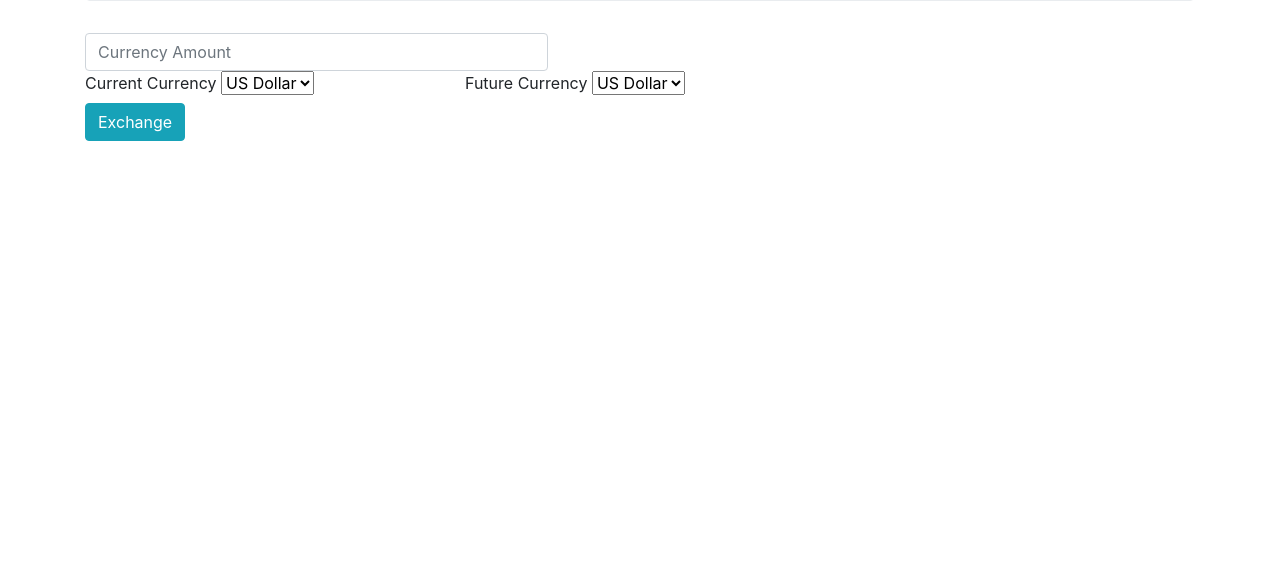
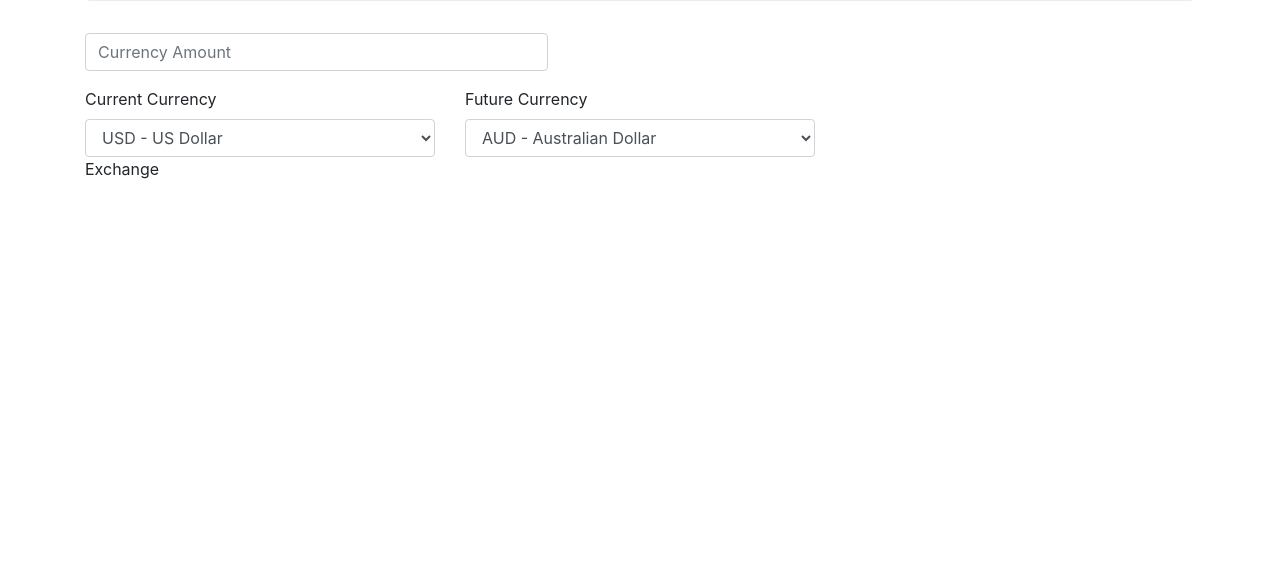
Before and after one commit to mmanchee/Exchange, a website built with webpack: page src/index.html in a window 1280 px wide. Shown: the part 229-800 px from the top of the page. Built offline with nearby package versions, Linux system fonts and the light colour scheme.

Commit message:
add drop dowan menu for some currencies

```diff
--- a/src/index.html
+++ b/src/index.html
@@ -13,23 +13,44 @@
       <div class="">
         <input type="text" class="form-control col-5" id="input-curr" placeholder="Currency Amount">
       </div>
-      <div class="row">
+      <div class="row mt-3">
         <div class="col-4">
           <label for="input-from" class="">Current Currency</label>
-          <select class="" id="input-from">
-            <option value="USD">US Dollar</option>
-            <option value=""></option>
+          <select class="form-control" id="input-from">
+            <option value="USD">USD - US Dollar</option>
+            <option value="AUD">AUD - Australian Dollar</option>
+            <option value="CAD">CAD - Canadian Dollar</option>
+            <option value="CHF">CHF - Swiss Franc</option>
+            <option value="EUR">EUR - Euro</option>
+            <option value="GBP">GBP - British Pound</option>
+            <option value="INR">INR - Indian Rupee</option>
+            <option value="JPY">JPY - Japanese Yen</option>
+            <option value="KRW">KRW - South Korean Won</option>
+            <option value="RUB">RUB - Russian Ruble</option>
+            <option value="SGD">SGD - Singapore Dollar</option>
+            <option value="TWD">TWD - Taiwan New Dollar</option>
           </select>
         </div>
         <div class="col-4">
           <label for="input-to" class="">Future Currency</label>
-          <select class="" id="input-to">
-            <option value="USD">US Dollar</option>
-            <option value=""></option>
+          <select class="form-control" id="input-from">
+            <option value="AUD">AUD - Australian Dollar</option>
+            <option value="CAD">CAD - Canadian Dollar</option>
+            <option value="CHF">CHF - Swiss Franc</option>
+            <option value="EUR">EUR - Euro</option>
+            <option value="GBP">GBP - British Pound</option>
+            <option value="INR">INR - Indian Rupee</option>
+            <option value="JPY">JPY - Japanese Yen</option>
+            <option value="KRW">KRW - South Korean Won</option>
+            <option value="RUB">RUB - Russian Ruble</option>
+            <option value="SGD">SGD - Singapore Dollar</option>
+            <option value="TWD">TWD - Taiwan New Dollar</option>
+            <option value="USD">USD - US Dollar</option>
           </select>
         </div>
       </div>
-      <button type="button" id="form-input" class="btn btn-info">Exchange</button>
+      <div class
+      <button type="button" id="form-input" class="btn btn-info mt-3">Exchange</button>
     </form>
     <div id="result" >
 
--- a/src/js/converter.js
+++ b/src/js/converter.js
@@ -20,7 +20,7 @@ export class Converter {
   }
 
   exchanger(parsedArray) {
-    parsedArray.push((parsedArray[3] / parsedArray[4]));
+    parsedArray.push((parsedArray[4] / parsedArray[3]));
     parsedArray.push(parsedArray[5] * parsedArray[2]);
     return parsedArray;
   }
```
